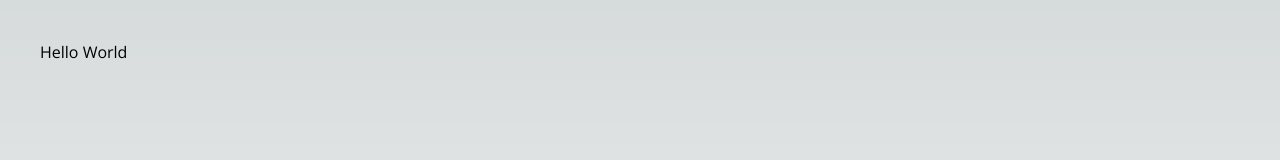
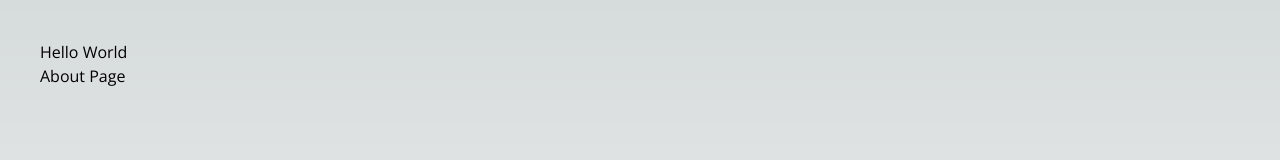
Before and after one commit to KennedyMungai/BasicNextJSRefresher, a Next.js app: page / in a window 1280 px wide. Shown: the top 160 px of the page. Built offline with nearby package versions, Linux system fonts and the light colour scheme.

Commit message:
Made a bunch of changes

```diff
--- a/app/about/loading.tsx
+++ b/app/about/loading.tsx
@@ -3,7 +3,11 @@
 type Props = {}
 
 const AboutLoadingPage = (props: Props) => {
-	return <div>Loading About...</div>
+	return (
+		<div>
+			<h1>Loading About...</h1>
+		</div>
+	)
 }
 
 export default AboutLoadingPage
--- a/app/page.tsx
+++ b/app/page.tsx
@@ -1,7 +1,12 @@
+import Link from 'next/link'
+
 export default function Home() {
 	return (
 		<main className='h-screen w-screen p-10'>
 			<h1>Hello World</h1>
+			<p>
+				<Link href='/about'>About Page</Link>
+			</p>
 		</main>
 	)
 }
```
